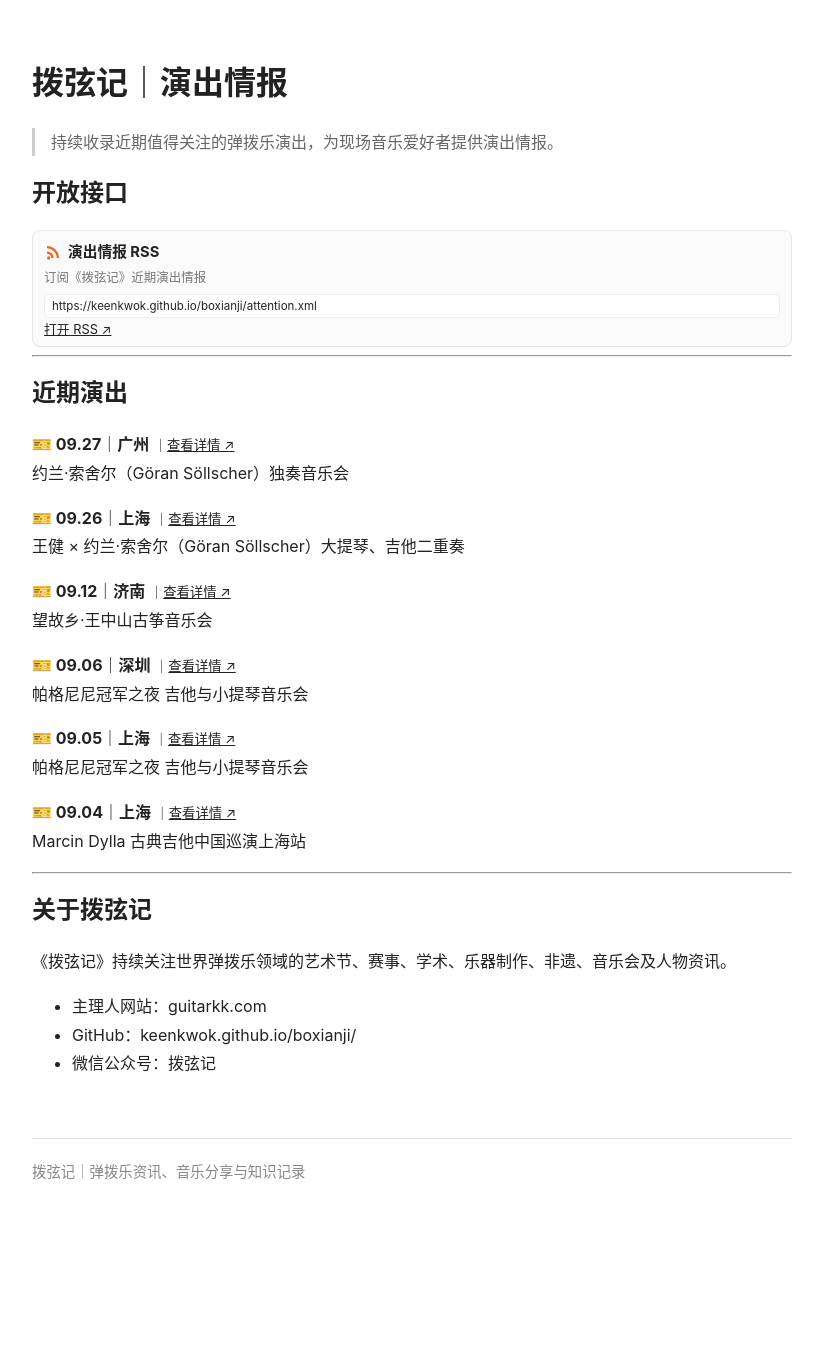
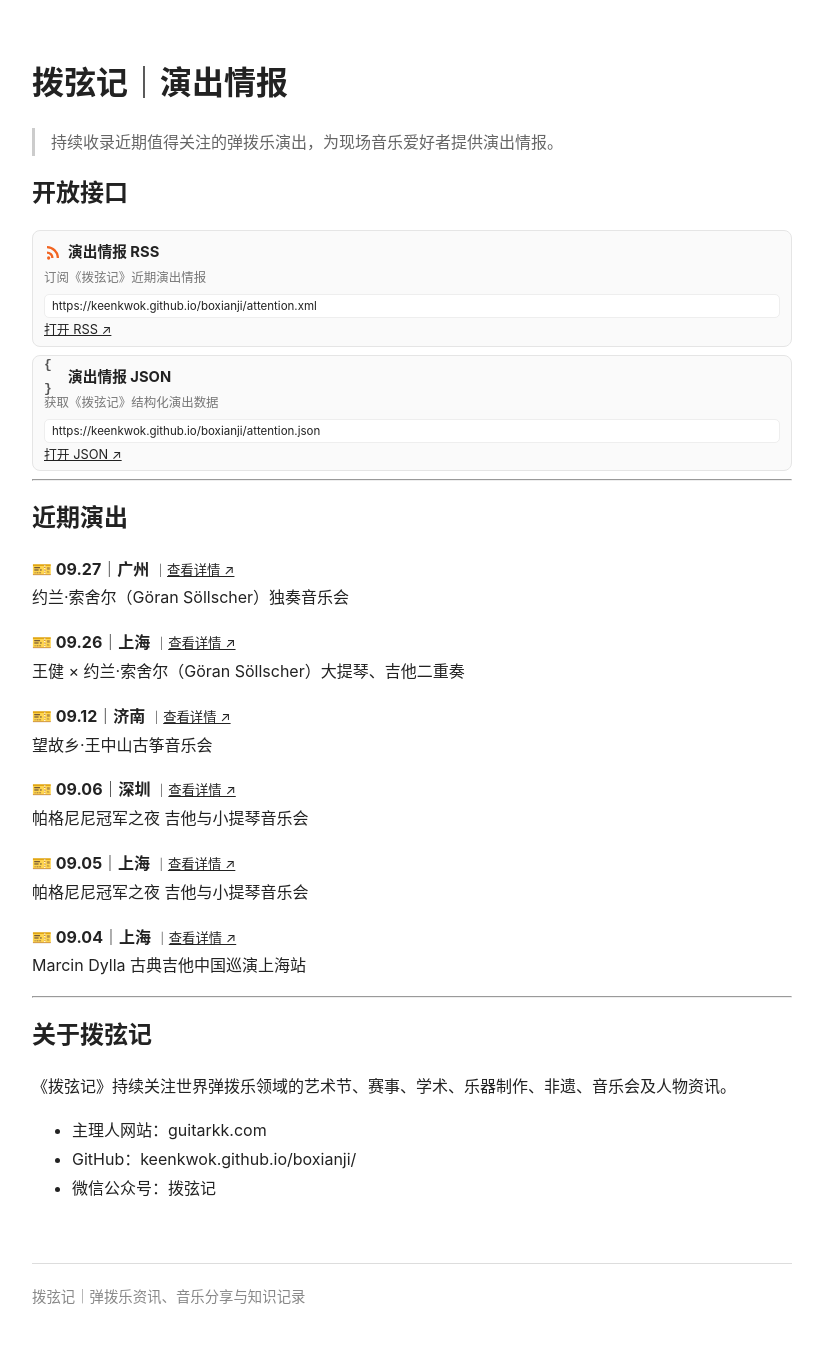
Before and after one commit to KeenKwok/boxianji, a Jekyll site: the page built from attention/index.md, in a window 1280 px wide. Shown: the whole page, without its empty margins (228-1051 px from the left). Built offline with Jekyll 4.4.1, drawn with Linux system fonts in a browser that asks for light colours; before the commit the page ends 1225 px from its top, so only the background shows below that.

Commit message:
Add JSON data section for 演出情报
Added a section for 演出情报 JSON with a link to structured performance data.

```diff
--- a/attention/index.md
+++ b/attention/index.md
@@ -53,6 +53,60 @@ title: 拨弦记｜演出情报
 
 </div>
 
+<div style="
+  border:1px solid #e5e5e5;
+  border-radius:8px;
+  padding:8px 11px;
+  margin:8px 0;
+  background:#fafafa;
+">
+
+  <div style="display:flex;align-items:center;margin-bottom:2px;">
+    <div style="
+      width:18px;
+      height:18px;
+      margin-right:6px;
+      flex-shrink:0;
+      display:flex;
+      align-items:center;
+      justify-content:center;
+      font-family:monospace;
+      font-size:13px;
+      font-weight:bold;
+      color:#555;
+    ">
+      { }
+    </div>
+
+    <strong style="font-size:0.92em;">
+      演出情报 JSON
+    </strong>
+  </div>
+
+  <div style="font-size:0.78em;color:#777;margin-bottom:4px;">
+    获取《拨弦记》结构化演出数据
+  </div>
+
+  <div style="
+    background:#fff;
+    border:1px solid #eee;
+    border-radius:5px;
+    padding:4px 7px;
+    font-size:0.72em;
+    line-height:1.25;
+    overflow-wrap:anywhere;
+  ">
+    https://keenkwok.github.io/boxianji/attention.json
+  </div>
+
+  <div style="margin-top:4px;font-size:0.8em;line-height:1.2;">
+    <a href="https://keenkwok.github.io/boxianji/attention.json">
+      打开 JSON ↗
+    </a>
+  </div>
+
+</div>
+
 ---
 
 ## 近期演出
```
